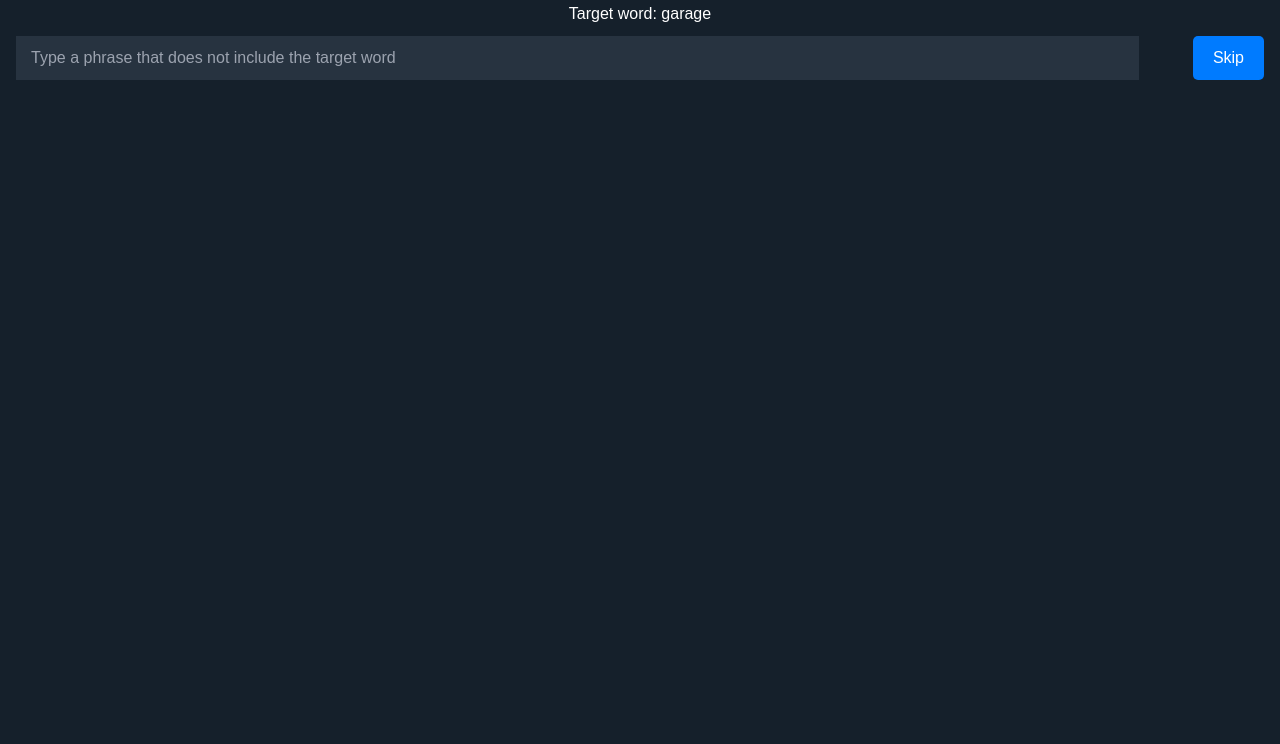
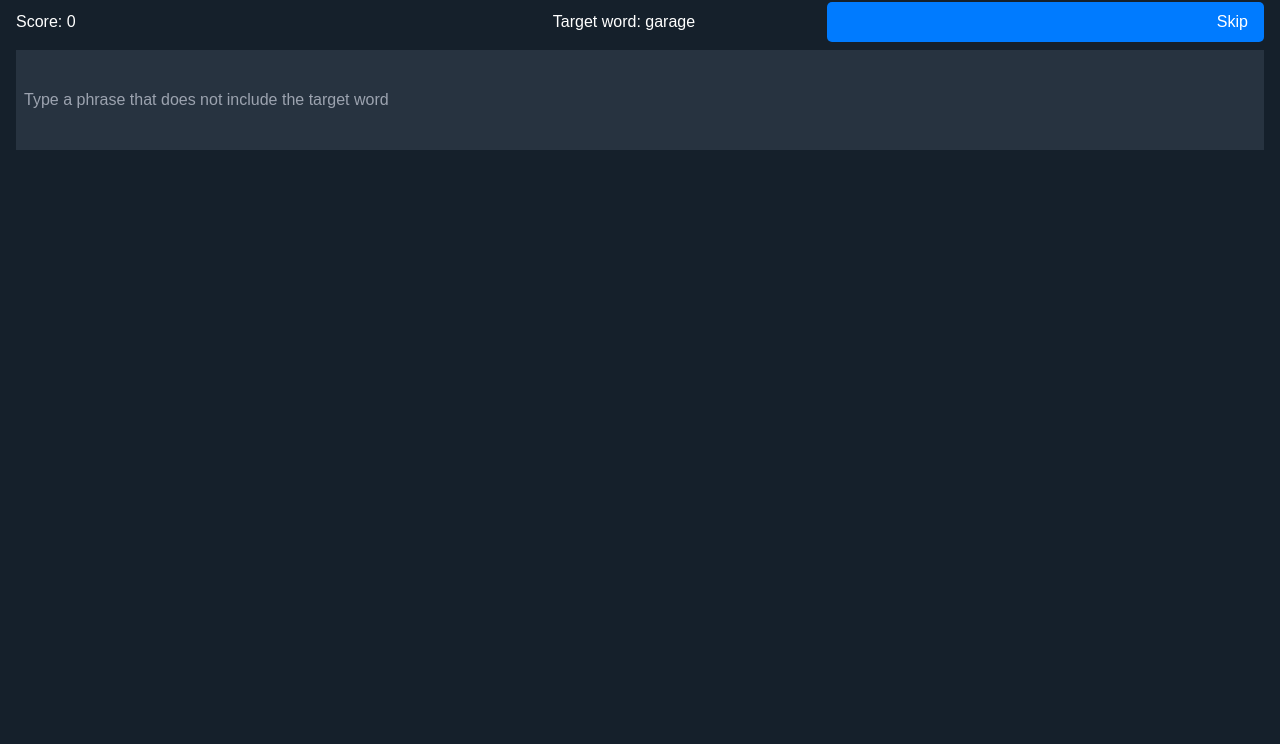
Before and after one commit to a-p-man/aitaboo, a website with bundled scripts: page index.html in a window 1280 px wide. Shown: the part 56-800 px from the top of the page. Built offline with nearby package versions, Linux system fonts and the light colour scheme; no server answers.

Commit message:
update layout

```diff
--- a/index.html
+++ b/index.html
@@ -8,13 +8,15 @@
     <div class="container mx-auto px-4 py-5">
         <div class="header text-lg mb-2">
             <h1 style="font-size: 24px;">AI TABOO</h1>
+        </div>
+        <div class="info-bar flex justify-between items-center mb-2">
             <div class="score" id="score-display">Score: 0</div>
+            <div class="target-word" id="target-word">Target word: <span id="word-display">garage</span></div>
+            <button class="skip-button" id="skip-button">Skip</button>
         </div>
-        <div class="target-word" id="target-word">Target word: <span id="word-display">garage</span></div>
         <div class="input-group">
             <input type="text" class="input-box" id="input-box" placeholder="Type a phrase that does not include the target word" onkeypress="handleKeyPress(event)">
-            <button class="skip-button" id="skip-button">Skip</button>
-         </div>
+        </div>
         <div id="message-container"></div>
     </div>
     <script type="module" src="app.js"></script>
--- a/styles.css
+++ b/styles.css
@@ -2,6 +2,38 @@ body {
     background-color: #15202B;
     color: #ffffff;
     font-family: Arial, sans-serif;
+}
+.info-bar {
+    display: flex;
+    justify-content: space-between; /* This distributes space between items */
+    align-items: center; /* Aligns items vertically in the center */
+    width: 100%;
+}
+
+.score {
+    flex: 1; /* Takes up 1/3 of the space */
+    text-align: left; /* Aligns text to the left */
+    font-size: 16px;
+}
+
+.target-word {
+    flex: 1; /* Takes up 1/3 of the space */
+    text-align: center; /* Centers text */
+    font-size: 16px;
+}
+
+.skip-button {
+    background-color: #007BFF;
+    color: white;
+    flex: 1; /* Takes up 1/3 of the space */
+    text-align: right; /* Aligns text to the right */
+    padding: 8px 16px;
+    border: none;
+    border-radius: 5px;
+    cursor: pointer;
+}
+.skip-button:hover {
+    background-color: #0056b3;
 }
 .input-group {
     display: flex;
@@ -12,20 +44,11 @@ body {
     background-color: #273340;
     border: none;
     color: #ffffff;
-    padding: 10px 15px;
-    width: 90%;
-    margin-right: 10px;
-}
-.skip-button {
-    background-color: #007BFF;
-    color: white;
-    padding: 10px 20px;
-    border: none;
-    border-radius: 5px;
-    cursor: pointer;
-}
-.skip-button:hover {
-    background-color: #0056b3;
+    padding: 8px;
+    width: 100%;
+    height: 100px;
+    box-sizing: border-box;
+    resize: none;
 }
 .message-correct {
     color: #00BA7C;
@@ -68,14 +91,14 @@ body {
     margin-bottom: 10px;
     font-size: 24px;
 }
-.score {
-    font-size: 18px;
-    position: absolute;
-    top: 25px;
-    left: 60px;
+
+@media (max-width: 768px) {
+    .info-bar {
+        flex-direction: column; /* Stacks the children vertically */
+        align-items: flex-start; /* Aligns items to the start of the flex container */
+    }
+
+    .input-box {
+        height: 120px; /* Adjusts the height for mobile devices */
+    }
 }
-.target-word {
-    text-align: center;
-    font-size: 16px;
-    margin-bottom: 10px;
-}
```
